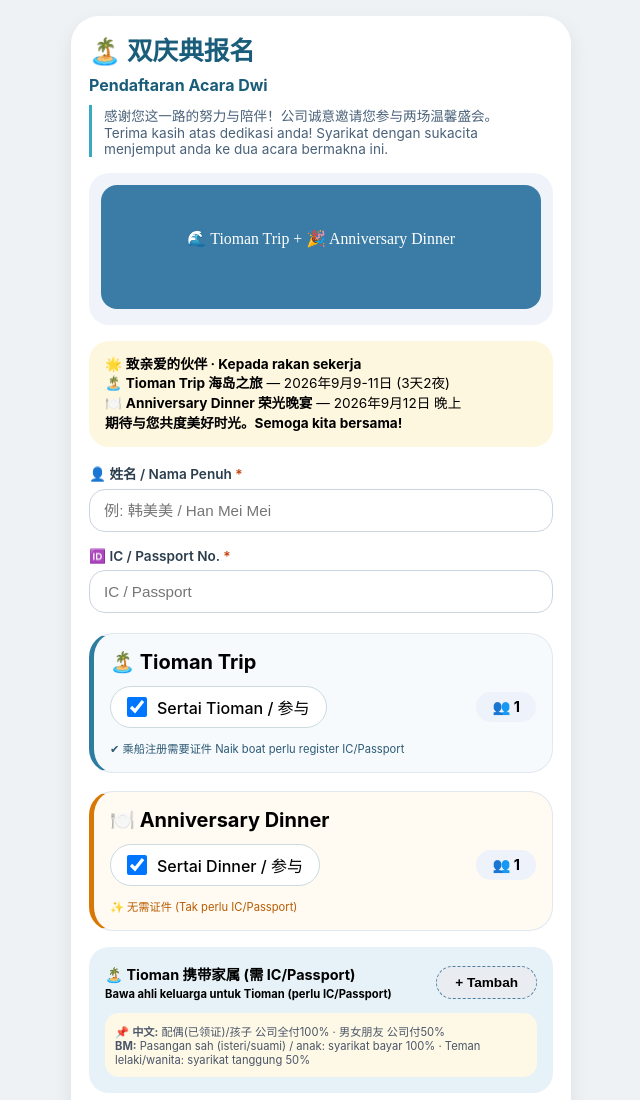
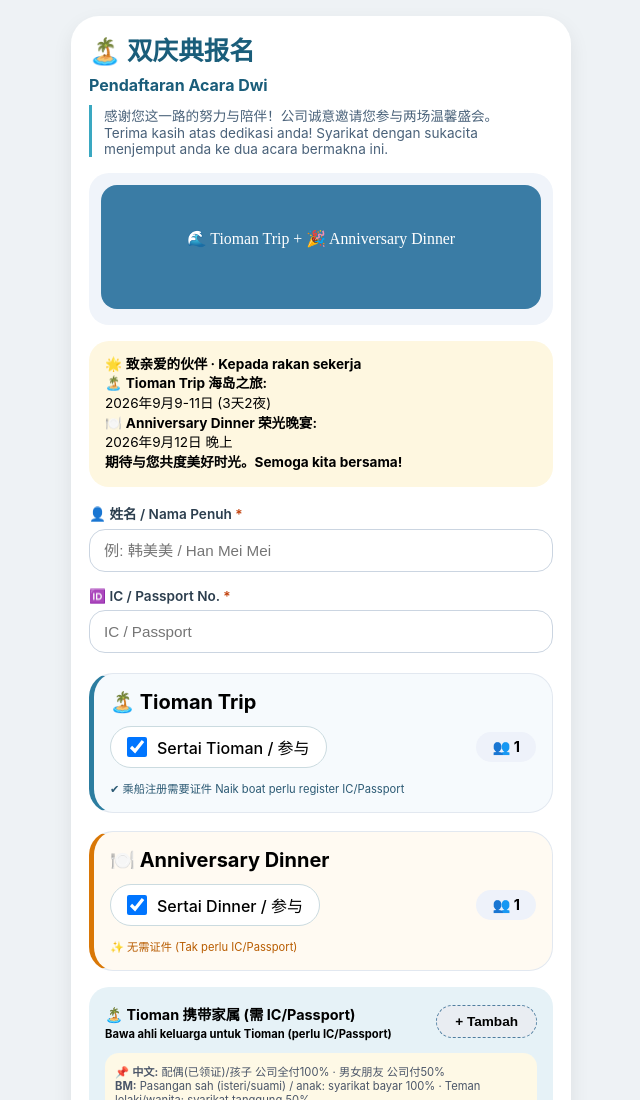
Before and after one commit to HL-Steel-Industries-Sdn-Bhd/HL-Anniversary-Attendance-Confirmation3, a plain HTML site: page index.html in a window 1280 px wide. Shown: the top 1100 px of the page, without its empty margins (319-959 px from the left). Drawn offline with Linux system fonts and the light colour scheme.

Commit message:
Update index.html

```diff
--- a/index.html
+++ b/index.html
@@ -236,8 +236,10 @@
 
   <div class="event-intro">
     🌟 <strong>致亲爱的伙伴 · Kepada rakan sekerja</strong><br>
-    🏝️ <strong>Tioman Trip 海岛之旅</strong> — 2026年9月9-11日 (3天2夜)<br>
-    🍽️ <strong>Anniversary Dinner 荣光晚宴</strong> — 2026年9月12日 晚上<br>
+    🏝️ <strong>Tioman Trip 海岛之旅:</strong> <br>
+    2026年9月9-11日 (3天2夜)<br>
+    🍽️ <strong>Anniversary Dinner 荣光晚宴:</strong><br>
+    2026年9月12日 晚上<br>
     <strong>期待与您共度美好时光。Semoga kita bersama!</strong>
   </div>
 
```
